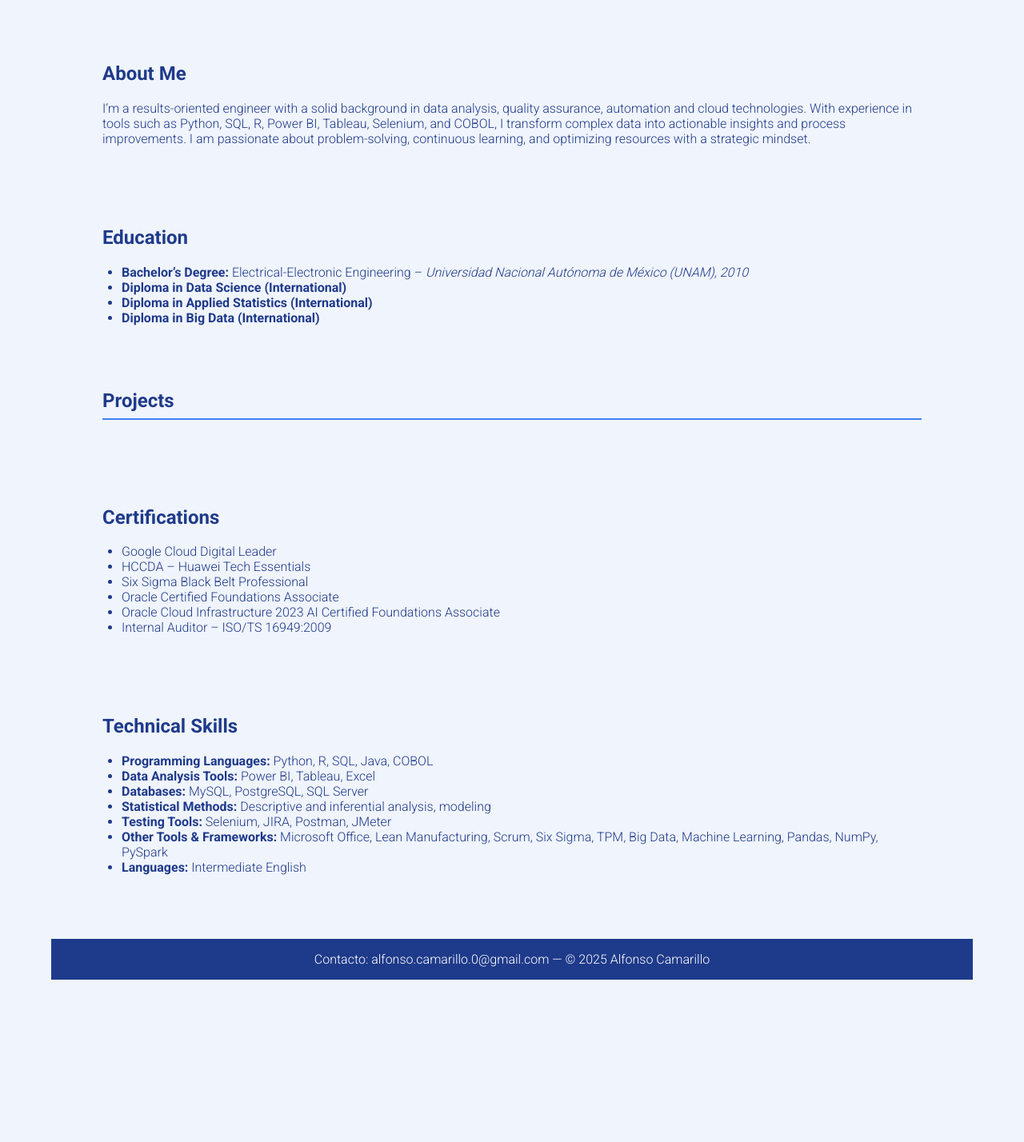
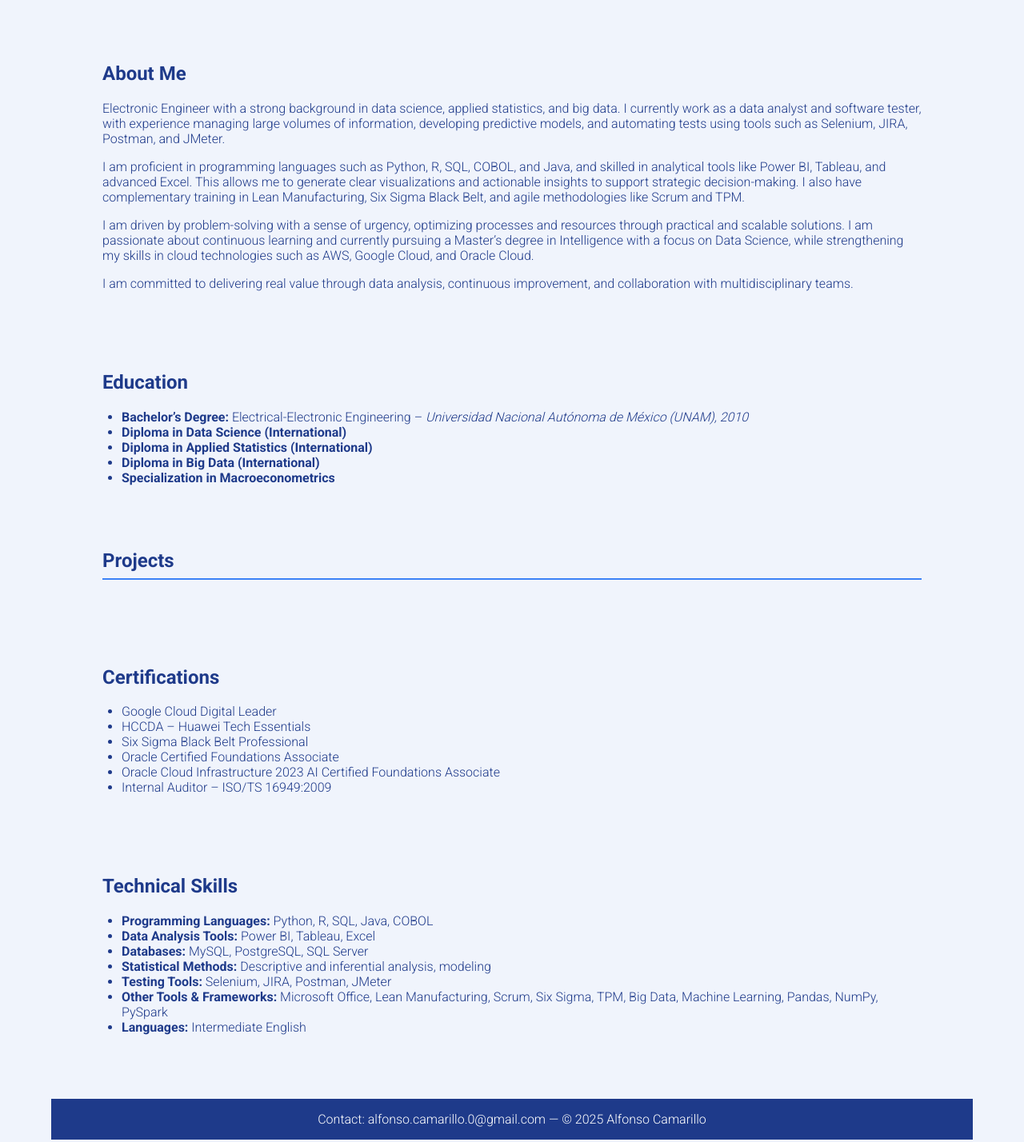
Before and after one commit to alfonsocamarillo/alfonsocamarillo.github.io, a plain HTML site: page index.html in a window 1280 px wide. Shown: the part 380-1808 px from the top of the page at 80% size. Before the commit the page ends 1637 px from the top, so only its background shows below. Drawn offline with Linux system fonts and the light colour scheme.

Commit message:
Update index.html

```diff
--- a/index.html
+++ b/index.html
@@ -92,9 +92,13 @@
    <section>
   <h2>About Me</h2>
   <p>
-    I’m a results-oriented engineer with a solid background in data analysis, quality assurance, automation and cloud technologies.
-    With experience in tools such as Python, SQL, R, Power BI, Tableau, Selenium, and COBOL, I transform complex data into actionable
-    insights and process improvements. I am passionate about problem-solving, continuous learning, and optimizing resources with a strategic mindset.
+   Electronic Engineer with a strong background in data science, applied statistics, and big data. I currently work as a data analyst and software tester, with experience managing large volumes of information, developing predictive models, and automating tests using tools such as Selenium, JIRA, Postman, and JMeter.
+ </p> <p>
+I am proficient in programming languages such as Python, R, SQL, COBOL, and Java, and skilled in analytical tools like Power BI, Tableau, and advanced Excel. This allows me to generate clear visualizations and actionable insights to support strategic decision-making. I also have complementary training in Lean Manufacturing, Six Sigma Black Belt, and agile methodologies like Scrum and TPM.
+ </p> <p>
+I am driven by problem-solving with a sense of urgency, optimizing processes and resources through practical and scalable solutions. I am passionate about continuous learning and currently pursuing a Master’s degree in Intelligence with a focus on Data Science, while strengthening my skills in cloud technologies such as AWS, Google Cloud, and Oracle Cloud.
+ </p> <p>
+I am committed to delivering real value through data analysis, continuous improvement, and collaboration with multidisciplinary teams.
   </p>
 </section>
 
@@ -105,6 +109,7 @@
     <li><strong>Diploma in Data Science (International)</strong></li>
     <li><strong>Diploma in Applied Statistics (International)</strong></li>
     <li><strong>Diploma in Big Data (International)</strong></li>
+    <li><strong>Specialization in Macroeconometrics</strong></li>
   </ul>
 </section>
 
@@ -143,7 +148,7 @@
 </section>
 
   <footer>
-    Contacto: alfonso.camarillo.0@gmail.com — © 2025 Alfonso Camarillo
+    Contact: alfonso.camarillo.0@gmail.com — © 2025 Alfonso Camarillo
   </footer>
 </body>
 </html>
```
